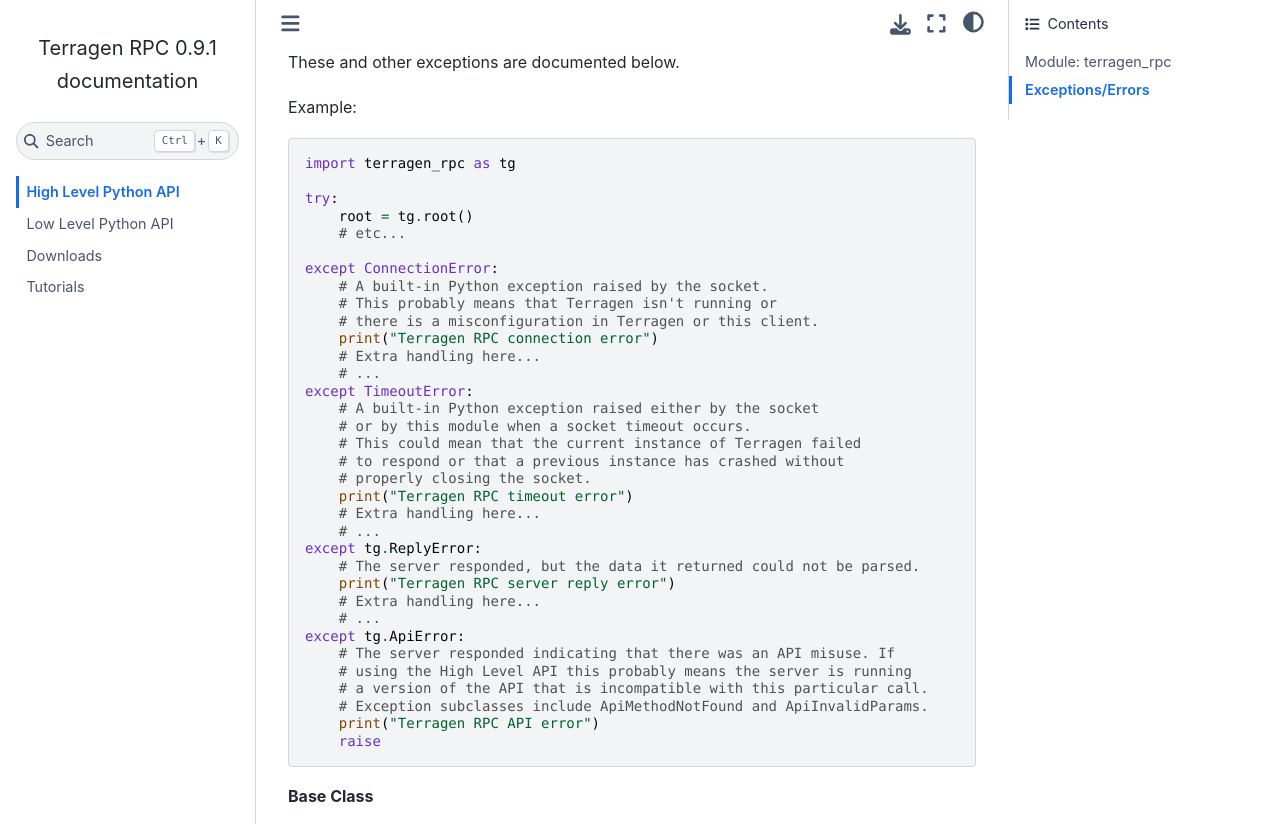
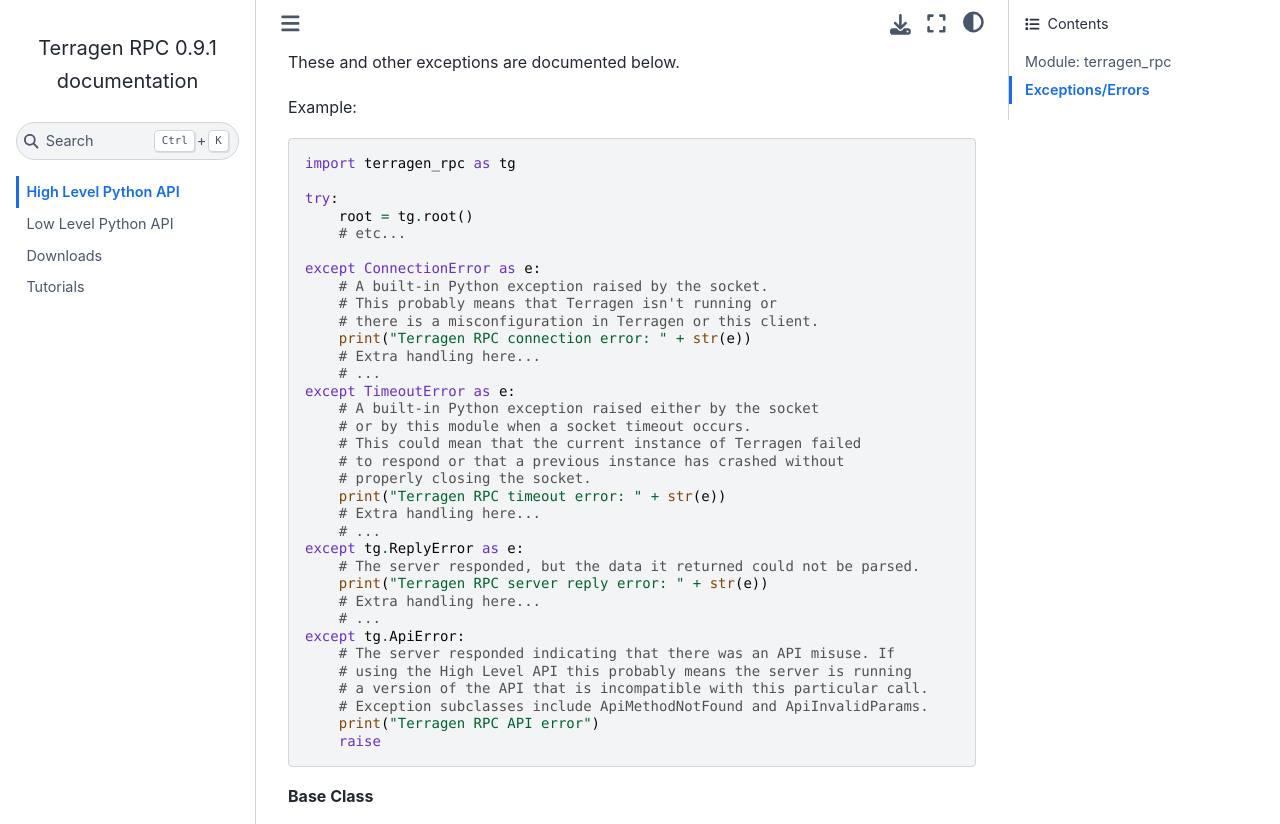
Before and after one commit to planetside-software/terragen-rpc, a Sphinx documentation site: the page built from sphinx-docs/source/high-py-api.rst, in a window 1280 px wide and 900 px high, scrolled down 910 px, cut to the strip 0-824 px from the top of the window. Built offline with Sphinx 7.4.7 and the Sphinx Book theme 1.1.4, drawn with Linux system fonts in a browser that asks for light colours.

```diff
--- a/sphinx-docs/source/high-py-api.rst
+++ b/sphinx-docs/source/high-py-api.rst
@@ -39,25 +39,25 @@ Example:
         root = tg.root()
         # etc...
 
-    except ConnectionError:
+    except ConnectionError as e:
         # A built-in Python exception raised by the socket.
         # This probably means that Terragen isn't running or
         # there is a misconfiguration in Terragen or this client.
-        print("Terragen RPC connection error")
+        print("Terragen RPC connection error: " + str(e))
         # Extra handling here...
         # ...
-    except TimeoutError:
+    except TimeoutError as e:
         # A built-in Python exception raised either by the socket
         # or by this module when a socket timeout occurs.
         # This could mean that the current instance of Terragen failed
         # to respond or that a previous instance has crashed without
         # properly closing the socket.
-        print("Terragen RPC timeout error")
+        print("Terragen RPC timeout error: " + str(e))
         # Extra handling here...
         # ...
-    except tg.ReplyError:
+    except tg.ReplyError as e:
         # The server responded, but the data it returned could not be parsed.
-        print("Terragen RPC server reply error")
+        print("Terragen RPC server reply error: " + str(e))
         # Extra handling here...
         # ...
     except tg.ApiError:
```
